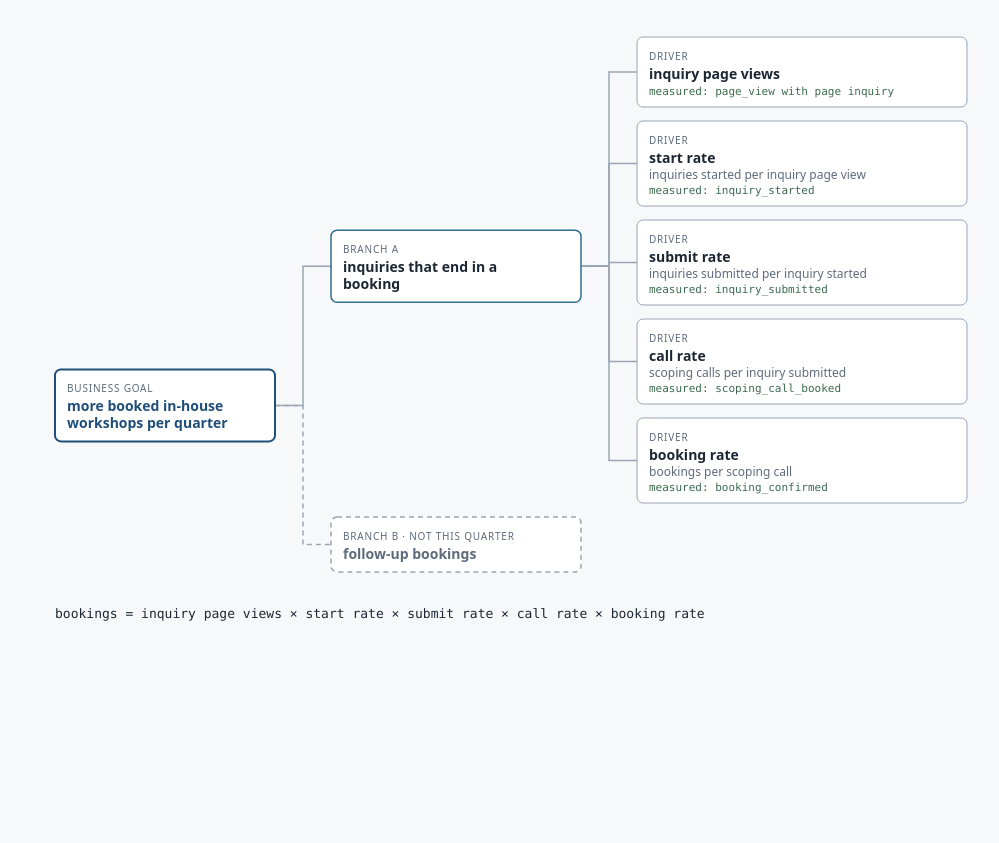
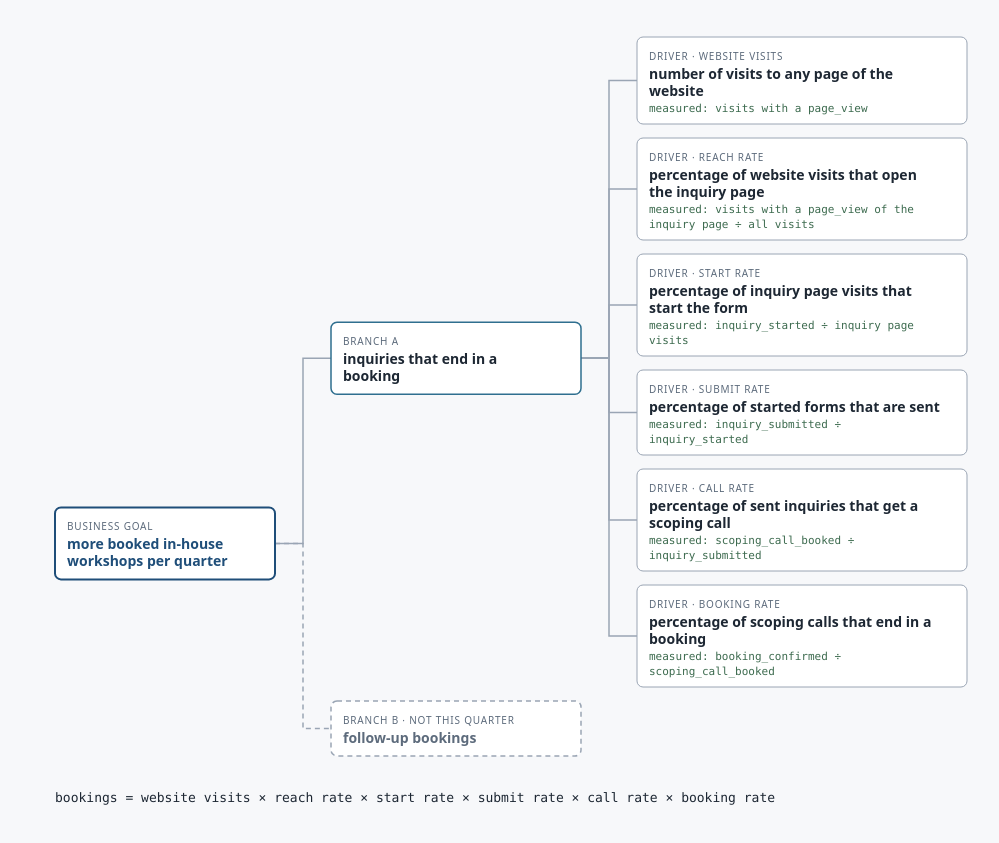
Before and after one commit to andyman3000/loopwise, a website: page discovery/kpi-tree.html in a window 1280 px wide. Shown: the part 91-934 px from the top of the page, without its empty margins (109-1108 px from the left). Before the commit the page ends 800 px from the top, so only its background shows below. Drawn offline with Linux system fonts and the light colour scheme.

Commit message:
block(01): drivers say in plain words what is measured, path starts at website visits

```diff
--- a/discovery/kpi-tree.html
+++ b/discovery/kpi-tree.html
@@ -20,7 +20,7 @@ p{margin:0 0 1rem;color:var(--muted);font-size:.9rem}
 <h1>KPI tree</h1>
 <p>Drawn from <code>discovery/kpi-tree.md</code> by <code>npm run tree</code>. Edit the Markdown, then draw again.</p>
 <div class="drawing">
-<svg xmlns="http://www.w3.org/2000/svg" viewBox="0 0 960 651" width="960" height="651" role="img" aria-label="KPI tree">
+<svg xmlns="http://www.w3.org/2000/svg" viewBox="0 0 960 835" width="960" height="835" role="img" aria-label="KPI tree">
 <title>KPI tree</title>
 <style>
 svg{--bg:#f7f8fa;--box:#ffffff;--line:#9aa5b4;--fg:#1d2733;--muted:#5d6b7c;--goal:#1f4e79;--branch:#2f6f8f;--event:#3d6b4f}
@@ -35,29 +35,30 @@ text{font-family:system-ui,-apple-system,"Segoe UI",sans-serif;fill:var(--fg)}
 .kind{font-size:10px;letter-spacing:.08em;fill:var(--muted)}
 .title{font-size:14px;font-weight:600}
 .level-0 .title{fill:var(--goal)}
-.detail{font-size:12px;fill:var(--muted)}
 .event{font-size:11px;font-family:ui-monospace,Menlo,Consolas,monospace;fill:var(--event)}
 .link{fill:none;stroke:var(--line);stroke-width:1.5}
 .link.parked{stroke-dasharray:5 4}
 .formula{font-size:13px;font-family:ui-monospace,Menlo,Consolas,monospace}
 </style>
 <rect class="bg" width="100%" height="100%"/>
-<path class="link" d="M244 392.375 H272 V253.25 H300"/>
-<path class="link parked" d="M244 392.375 H272 V531.5 H300"/>
-<path class="link" d="M550 253.25 H578 V59 H606"/>
-<path class="link" d="M550 253.25 H578 V150.5 H606"/>
-<path class="link" d="M550 253.25 H578 V249.5 H606"/>
-<path class="link" d="M550 253.25 H578 V348.5 H606"/>
-<path class="link" d="M550 253.25 H578 V447.5 H606"/>
-<g class="node level-0"><rect x="24" y="356.375" width="220" height="72" rx="6"/><text class="kind" x="36" y="379.375">BUSINESS GOAL</text><text class="title" x="36" y="398.375">more booked in-house</text><text class="title" x="36" y="415.375">workshops per quarter</text></g>
-<g class="node level-1"><rect x="300" y="217.25" width="250" height="72" rx="6"/><text class="kind" x="312" y="240.25">BRANCH A</text><text class="title" x="312" y="259.25">inquiries that end in a</text><text class="title" x="312" y="276.25">booking</text></g>
-<g class="node level-2"><rect x="606" y="24" width="330" height="70" rx="6"/><text class="kind" x="618" y="47">DRIVER</text><text class="title" x="618" y="66">inquiry page views</text><text class="event" x="618" y="82">measured: page_view with page inquiry</text></g>
-<g class="node level-2"><rect x="606" y="108" width="330" height="85" rx="6"/><text class="kind" x="618" y="131">DRIVER</text><text class="title" x="618" y="150">start rate</text><text class="detail" x="618" y="166">inquiries started per inquiry page view</text><text class="event" x="618" y="181">measured: inquiry_started</text></g>
-<g class="node level-2"><rect x="606" y="207" width="330" height="85" rx="6"/><text class="kind" x="618" y="230">DRIVER</text><text class="title" x="618" y="249">submit rate</text><text class="detail" x="618" y="265">inquiries submitted per inquiry started</text><text class="event" x="618" y="280">measured: inquiry_submitted</text></g>
-<g class="node level-2"><rect x="606" y="306" width="330" height="85" rx="6"/><text class="kind" x="618" y="329">DRIVER</text><text class="title" x="618" y="348">call rate</text><text class="detail" x="618" y="364">scoping calls per inquiry submitted</text><text class="event" x="618" y="379">measured: scoping_call_booked</text></g>
-<g class="node level-2"><rect x="606" y="405" width="330" height="85" rx="6"/><text class="kind" x="618" y="428">DRIVER</text><text class="title" x="618" y="447">booking rate</text><text class="detail" x="618" y="463">bookings per scoping call</text><text class="event" x="618" y="478">measured: booking_confirmed</text></g>
-<g class="node level-1 parked"><rect x="300" y="504" width="250" height="55" rx="6"/><text class="kind" x="312" y="527">BRANCH B · NOT THIS QUARTER</text><text class="title" x="312" y="546">follow-up bookings</text></g>
-<text class="formula" x="24" y="605">bookings = inquiry page views × start rate × submit rate × call rate × booking rate</text>
+<path class="link" d="M244 530.375 H272 V345.25 H300"/>
+<path class="link parked" d="M244 530.375 H272 V715.5 H300"/>
+<path class="link" d="M550 345.25 H578 V67.5 H606"/>
+<path class="link" d="M550 345.25 H578 V176 H606"/>
+<path class="link" d="M550 345.25 H578 V292 H606"/>
+<path class="link" d="M550 345.25 H578 V399.5 H606"/>
+<path class="link" d="M550 345.25 H578 V507 H606"/>
+<path class="link" d="M550 345.25 H578 V623 H606"/>
+<g class="node level-0"><rect x="24" y="494.375" width="220" height="72" rx="6"/><text class="kind" x="36" y="517.375">BUSINESS GOAL</text><text class="title" x="36" y="536.375">more booked in-house</text><text class="title" x="36" y="553.375">workshops per quarter</text></g>
+<g class="node level-1"><rect x="300" y="309.25" width="250" height="72" rx="6"/><text class="kind" x="312" y="332.25">BRANCH A</text><text class="title" x="312" y="351.25">inquiries that end in a</text><text class="title" x="312" y="368.25">booking</text></g>
+<g class="node level-2"><rect x="606" y="24" width="330" height="87" rx="6"/><text class="kind" x="618" y="47">DRIVER · WEBSITE VISITS</text><text class="title" x="618" y="66">number of visits to any page of the</text><text class="title" x="618" y="83">website</text><text class="event" x="618" y="99">measured: visits with a page_view</text></g>
+<g class="node level-2"><rect x="606" y="125" width="330" height="102" rx="6"/><text class="kind" x="618" y="148">DRIVER · REACH RATE</text><text class="title" x="618" y="167">percentage of website visits that open</text><text class="title" x="618" y="184">the inquiry page</text><text class="event" x="618" y="200">measured: visits with a page_view of the</text><text class="event" x="618" y="215">inquiry page ÷ all visits</text></g>
+<g class="node level-2"><rect x="606" y="241" width="330" height="102" rx="6"/><text class="kind" x="618" y="264">DRIVER · START RATE</text><text class="title" x="618" y="283">percentage of inquiry page visits that</text><text class="title" x="618" y="300">start the form</text><text class="event" x="618" y="316">measured: inquiry_started ÷ inquiry page</text><text class="event" x="618" y="331">visits</text></g>
+<g class="node level-2"><rect x="606" y="357" width="330" height="85" rx="6"/><text class="kind" x="618" y="380">DRIVER · SUBMIT RATE</text><text class="title" x="618" y="399">percentage of started forms that are sent</text><text class="event" x="618" y="415">measured: inquiry_submitted ÷</text><text class="event" x="618" y="430">inquiry_started</text></g>
+<g class="node level-2"><rect x="606" y="456" width="330" height="102" rx="6"/><text class="kind" x="618" y="479">DRIVER · CALL RATE</text><text class="title" x="618" y="498">percentage of sent inquiries that get a</text><text class="title" x="618" y="515">scoping call</text><text class="event" x="618" y="531">measured: scoping_call_booked ÷</text><text class="event" x="618" y="546">inquiry_submitted</text></g>
+<g class="node level-2"><rect x="606" y="572" width="330" height="102" rx="6"/><text class="kind" x="618" y="595">DRIVER · BOOKING RATE</text><text class="title" x="618" y="614">percentage of scoping calls that end in a</text><text class="title" x="618" y="631">booking</text><text class="event" x="618" y="647">measured: booking_confirmed ÷</text><text class="event" x="618" y="662">scoping_call_booked</text></g>
+<g class="node level-1 parked"><rect x="300" y="688" width="250" height="55" rx="6"/><text class="kind" x="312" y="711">BRANCH B · NOT THIS QUARTER</text><text class="title" x="312" y="730">follow-up bookings</text></g>
+<text class="formula" x="24" y="789">bookings = website visits × reach rate × start rate × submit rate × call rate × booking rate</text>
 </svg>
 </div>
 </main>
```
Also changed, not shown: discovery/kpi-tree.md (+10 -7 lines).
